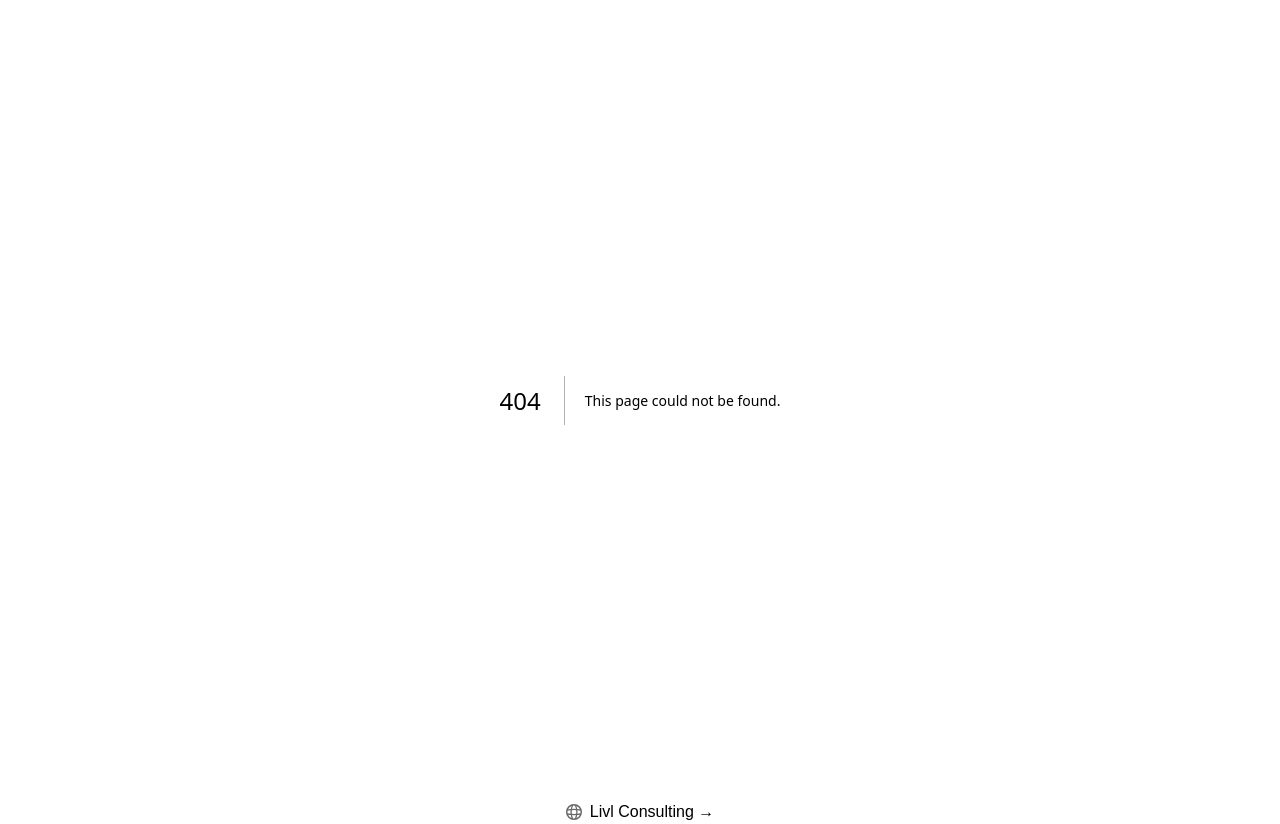
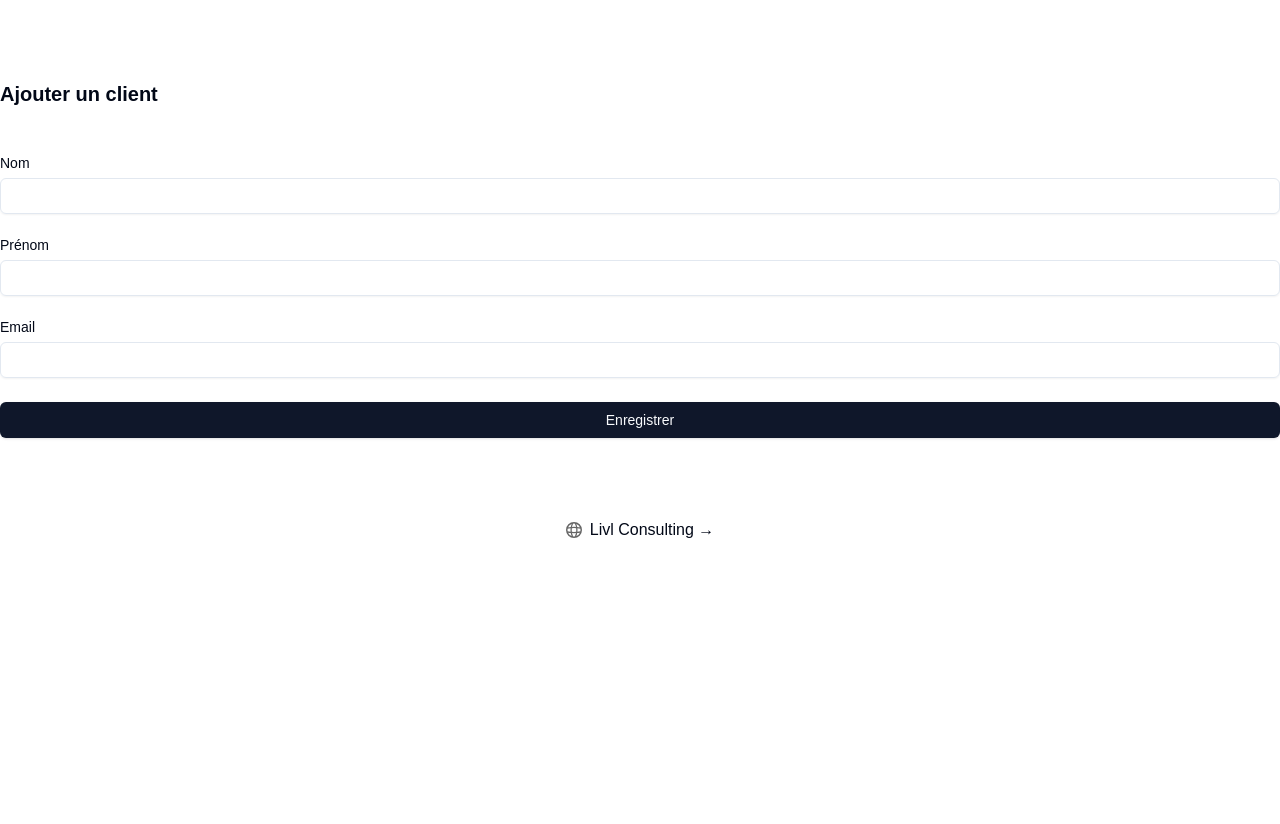
Before and after one commit to Livl-Consulting/front, a Next.js app: page /clients/add in a window 1280 px wide. Before the commit this address had no page. After the commit the page ends 800 px from the top, so only its background shows below. Built offline with nearby package versions, Linux system fonts and the light colour scheme.

Commit message:
feat(client): add new client form

```diff
--- /dev/null
+++ b/src/app/clients/add/client-form.tsx
@@ -0,0 +1,60 @@
+"use client";
+
+import { FieldErrors } from "@/components/ui/field-errors";
+import { Input } from "@/components/ui/input";
+import { Label } from "@/components/ui/label";
+import { SubmitButton } from "@/components/ui/submit-button";
+import { Textarea } from "@/components/ui/textarea";
+import { addProduct } from "@/lib/actions/add-product.action";
+import { Product } from "@/models/product";
+import { FC, useActionState } from "react";
+import {Client} from "@/models/client";
+import {addClient} from "@/lib/actions/add-client.action";
+
+export const ClientForm: FC<{
+  client?: Client;
+}> = ({ client }) => {
+  const [state, action] = useActionState(addClient, { success: false });
+
+  return (
+      <form action={action} className="flex flex-col gap-6">
+          <div className="flex flex-col gap-2">
+              <Label htmlFor="lastName">Nom</Label>
+              <Input type="text" id="lastName" defaultValue={client?.lastName} name="lastName"/>
+              <FieldErrors errors={state?.errors?.firstName?._errors}/>
+          </div>
+          <div className="flex flex-col gap-2">
+              <Label htmlFor="firstName">Prénom</Label>
+              <Input type="text" id="firstName" defaultValue={client?.firstName} name="firstName"/>
+              <FieldErrors errors={state?.errors?.lastName?._errors}/>
+          </div>
+          <div className="flex flex-col gap-2">
+              <Label htmlFor="email">Email</Label>
+              <Input type="text" id="email" defaultValue={client?.email} name="email"/>
+              <FieldErrors errors={state?.errors?.email?._errors}/>
+          </div>
+          {/*<div className="flex flex-col gap-2">*/}
+          {/*    <Label htmlFor="price">Prix</Label>*/}
+          {/*    <Input*/}
+          {/*        type="number"*/}
+          {/*        id="price"*/}
+          {/*        defaultValue={product?.price}*/}
+          {/*        name="price"*/}
+          {/*        min={0}*/}
+          {/*    />*/}
+          {/*    <FieldErrors errors={state?.errors?.price?._errors}/>*/}
+          {/*</div>*/}
+          {/*<div className="flex flex-col gap-2">*/}
+          {/*    <Label htmlFor="description">Description</Label>*/}
+          {/*    <Textarea*/}
+          {/*        id="description"*/}
+          {/*        defaultValue={product?.description}*/}
+          {/*        name="description"*/}
+          {/*    />*/}
+          {/*    <FieldErrors errors={state?.errors?.description?._errors}/>*/}
+          {/*</div>*/}
+          <SubmitButton>Enregistrer</SubmitButton>
+          <FieldErrors errors={state.message ? [state.message] : []}/>
+      </form>
+  );
+};
--- /dev/null
+++ b/src/app/clients/add/page.tsx
@@ -0,0 +1,10 @@
+import { ClientForm } from "./client-form";
+
+export default function Page() {
+  return (
+    <div className="flex flex-col gap-12 my-20">
+      <h1 className="text-xl font-bold">Ajouter un client</h1>
+      <ClientForm />
+    </div>
+  );
+}
--- /dev/null
+++ b/src/app/clients/page.tsx
@@ -0,0 +1,51 @@
+import {
+  TableCaption,
+  TableHeader,
+  TableRow,
+  TableHead,
+  TableBody,
+  TableCell,
+} from "@/components/ui/table";
+import { apiUrl } from "@/lib/utils";
+import { Product } from "@/models/product";
+import { Table } from "lucide-react";
+
+export default async function Page() {
+  const response = await fetch(`${apiUrl()}/products`);
+
+  if (!response.ok) {
+    throw new Error(response.statusText);
+  }
+
+  const products = (await response.json()) as Product[];
+
+  return (
+    <Table>
+      <TableCaption>Vos produits</TableCaption>
+      <TableHeader>
+        <TableRow>
+          <TableHead className="w-[100px]">Nom</TableHead>
+          <TableHead>Créé le</TableHead>
+          <TableHead>Mise à jour</TableHead>
+          <TableHead className="text-right">Prix</TableHead>
+        </TableRow>
+      </TableHeader>
+      <TableBody>
+        {products.map((p) => (
+          <TableRow key={p.id}>
+            <TableCell className="font-medium">{p.name}</TableCell>
+            <TableCell>{p.createdAt.toString()}</TableCell>
+            <TableCell>{p.updateAt.toString()}</TableCell>
+            <TableCell className="text-right">{p.price}</TableCell>
+          </TableRow>
+        ))}
+      </TableBody>
+      {/* <TableFooter>
+          <TableRow>
+            <TableCell colSpan={3}>Total</TableCell>
+            <TableCell className="text-right">$2,500.00</TableCell>
+          </TableRow>
+        </TableFooter> */}
+    </Table>
+  );
+}
--- a/src/app/command-board.tsx
+++ b/src/app/command-board.tsx
@@ -41,11 +41,11 @@ export const CommandBoard = () => {
           </CommandItem>
         </CommandGroup>
         <CommandGroup heading="Clients">
-          <CommandItem>
-            <UserPlus />
+          <CommandItem onSelect={() => push("/clients/add")}>
+            <UserPlus/>
             Nouveau client
           </CommandItem>
-          <CommandItem>
+          <CommandItem onSelect={() => push("/clients")}>
             <Users />
             Mes clients
           </CommandItem>
--- /dev/null
+++ b/src/lib/actions/add-client.action.ts
@@ -0,0 +1,42 @@
+"use server"
+
+import { z } from 'zod'
+import { FormState } from '../form-state';
+import { apiUrl, parseFormDataToJSON } from '../utils';
+import { redirect } from 'next/navigation';
+
+const fields = {
+    firstName: z.string({ message: "Le prénom doit être renseigné" }),
+    lastName: z.string({ message: "Le nom doit être renseigné" }),
+    email: z.string({ message: "L'email doit être renseigné" }).email("L'email n'est pas valide"),
+}
+
+const schema = z.object(fields);
+
+export const addClient = async (prevState: FormState<typeof fields>, formData: FormData): Promise<FormState<typeof fields>> => {
+
+    const validated = schema.safeParse(parseFormDataToJSON(formData));
+
+    if (!validated.success) {
+        console.error(validated.error);
+        return { success: false, errors: validated.error.format() }
+    }
+
+    try {
+        const response = await fetch(`${apiUrl()}/clients`, {
+            method: 'POST',
+        });
+
+        if (!response.ok) {
+            const message = await response.text();
+            throw new Error(`${response.statusText} : ${message}`);
+        }
+
+    } catch (error) {
+        console.error("Fail to sikish client", error);
+        return { success: false, message: (error as Error).message };
+    }
+
+    redirect('/products');
+
+}
```
